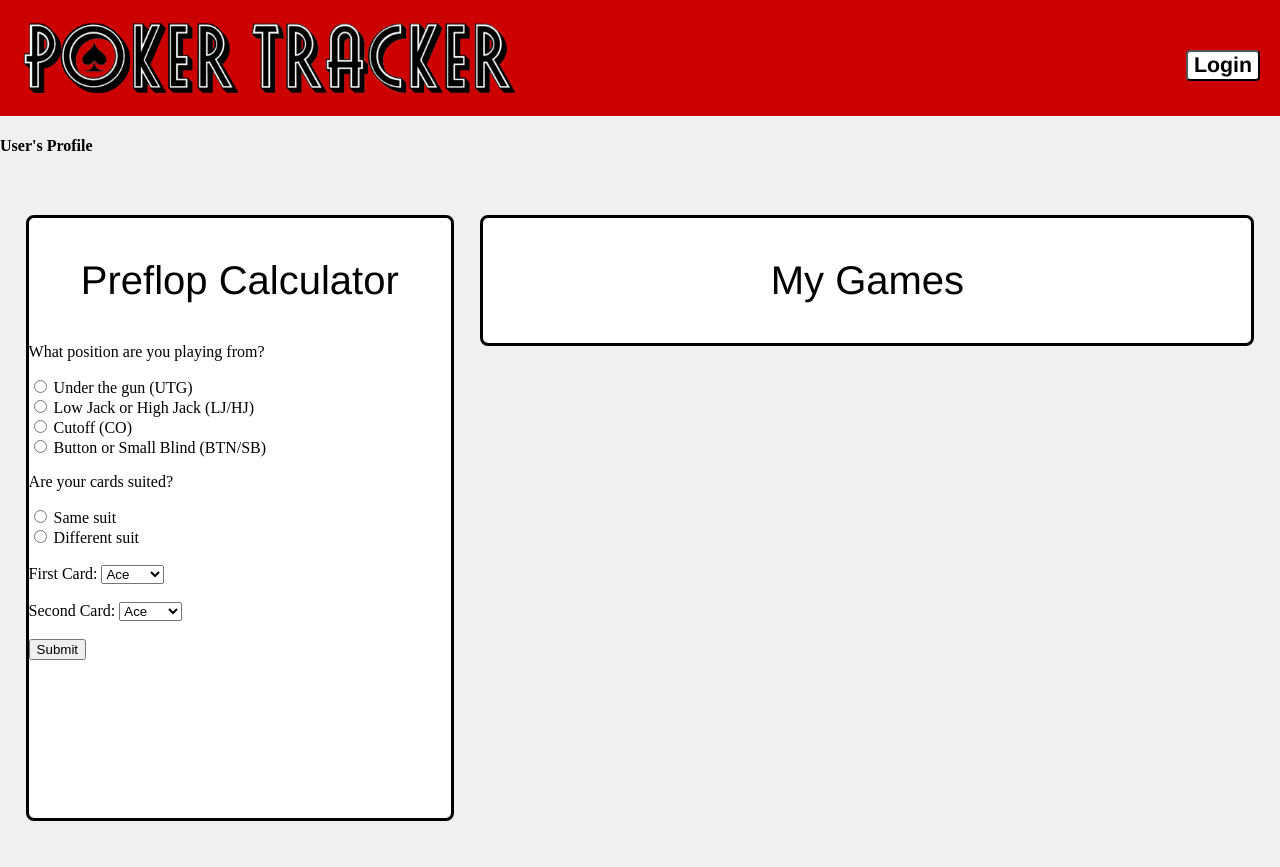
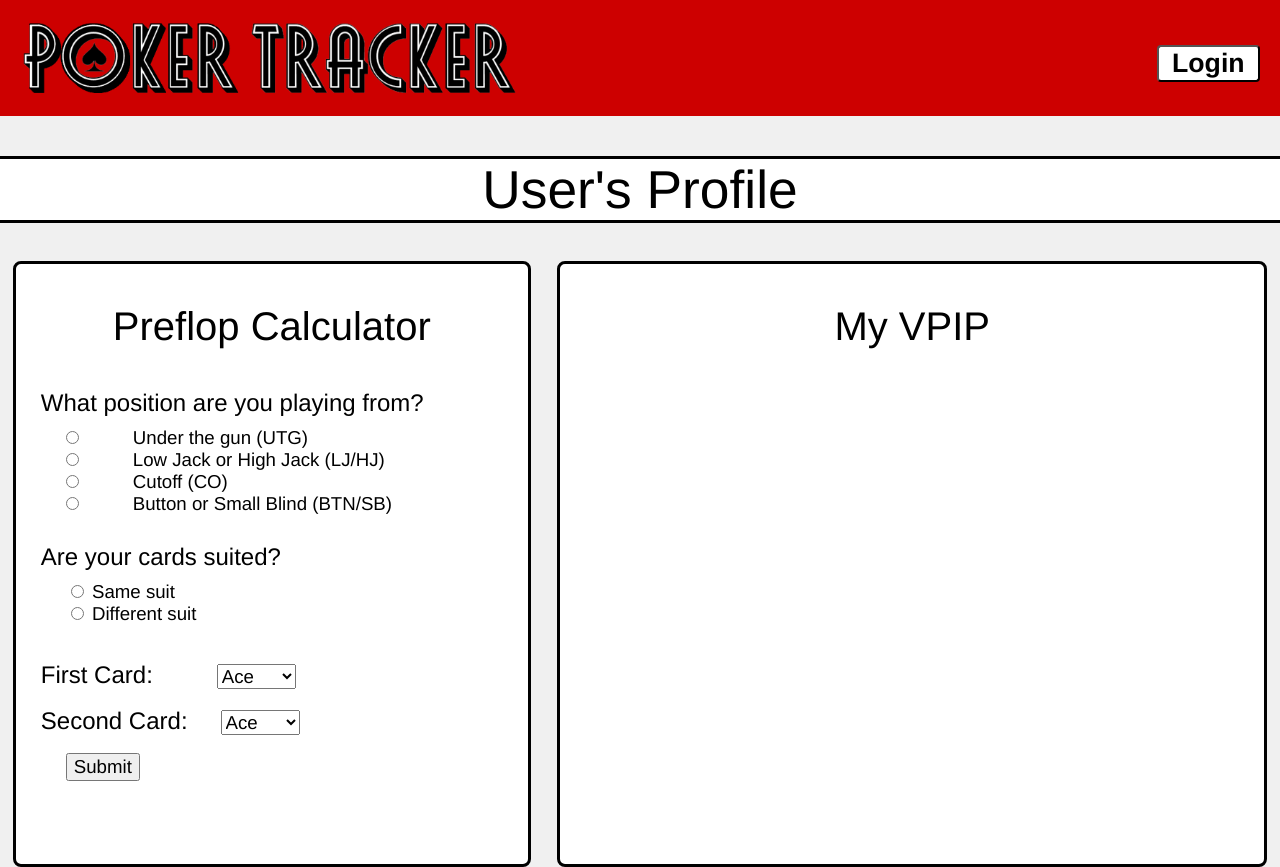
Before and after one commit to EthanSharp512/foundations-capstone, a website: page public/profile.html in a window 1280 px wide. Before the commit the page ends 821 px from the top, so only its background shows below. Drawn offline with Linux system fonts and the light colour scheme.

Commit message:
last commit for tuesday night

```diff
--- a/public/profile.html
+++ b/public/profile.html
@@ -11,7 +11,7 @@
 <body>
     <header class="header">
         <button class="mousepoint" id="loginBtn" onclick="location.href='./login.html'" type="button">
-            Login</button>
+            &nbsp;Login&nbsp;</button>
         <img class="mousepoint" id="logopic" src="/public/images/logopic.png" onclick="location.href='./home.html'" alt="Poker Tracker">
     </header>
 
@@ -24,28 +24,28 @@
 
             <p class="question">What position are you playing from?</p>
 
-            <form>
-                <input type="radio" id="utg" name="position" value="UTG">
-                <label for="utg">Under the gun (UTG)</label><br>
-                <input type="radio" id="hjlj" name="position" value="LJHJ">
-                <label for="hjlj">Low Jack or High Jack (LJ/HJ)</label><br>
-                <input type="radio" id="co" name="position" value="CO">
-                <label for="co">Cutoff (CO)</label><br>
-                <input type="radio" id="btnsb" name="position" value="BTNSB">
-                <label for="btnsb">Button or Small Blind (BTN/SB)</label><br>
-              </form>
+            <form class="preflop">
+                <input class="preflop" type="radio" id="utg" name="position" value="UTG">
+                <label class="preflop" for="utg">Under the gun (UTG)</label><br>
+                <input class="preflop" type="radio" id="hjlj" name="position" value="LJHJ">
+                <label class="preflop" for="hjlj">Low Jack or High Jack (LJ/HJ)</label><br>
+                <input class="preflop" type="radio" id="co" name="position" value="CO">
+                <label class="preflop" for="co">Cutoff (CO)</label><br>
+                <input class="preflop" type="radio" id="btnsb" name="position" value="BTNSB">
+                <label class="preflop" for="btnsb">Button or Small Blind (BTN/SB)</label><br>
+              </form><br>
 
               <p class="question">Are your cards suited?</p>
 
-              <form>
+              <form class="preflop">
                 <input type="radio" id="suited" name="suit" value="True">
                 <label for="suited">Same suit</label><br>
                 <input type="radio" id="offsuit" name="suit" value="False">
                 <label for="offsuit">Different suit</label><br>
-              </form><br>
+              </form><br><br>
 
             <label class="question" for="cardone">First Card:</label>
-            <select name="cardeone" id="cardeone">
+            <select class="preflop" name="cardeone" id="cardeone">
               <option value="13">Ace</option>
               <option value="12">King</option>
               <option value="11">Queen</option>
@@ -62,7 +62,7 @@
             </select><br>
 
             <br><label class="question" for="cartwo">Second Card:</label>
-            <select name="cardeone" id="cardeone">
+            <select class="preflop flopmarginfix" name="cardeone" id="cardeone">
               <option value="13">Ace</option>
               <option value="12">King</option>
               <option value="11">Queen</option>
@@ -78,12 +78,30 @@
               <option value="1">2</option>
             </select><br>
 
-            <br><input type="submit" value="Submit" />
+            <br><input class="preflop" type="submit" value="Submit" />
       </form>
     </div>
 
     <div id="gamescontainer">
-        <h3>My Games</h3>
+        <h3>My VPIP</h3>
+
+
+
+
+
+
+
+
+
+
+
+
+
+
+
+
+
+
 
 
     </div>
--- a/public/styles.css
+++ b/public/styles.css
@@ -172,11 +172,11 @@ body {
 }
 
 #loginBtn {
-    margin-top: 30px;
+    margin-top: 25px;
     float: right;
     background-color: white;
     border-radius: 4px;
-    font-size: 16pt;
+    font-size: 20pt;
     font-family:'Franklin Gothic Medium', 'Arial Narrow', Arial, sans-serif;
     font-weight: bold;
     color: black;
@@ -219,9 +219,9 @@ body {
     background-color: white;
     border-radius: 8px;
     margin-top: 3%;
-    margin-left: 2%;
+    margin-left: 1%;
     float: left;
-    width: 33%;
+    width: 40%;
     height: 600px;
     border: 3px solid rgb(0, 0, 0);
 }
@@ -231,9 +231,9 @@ body {
     border-radius: 8px;
     margin-top: 3%;
     float: right;
-    margin-right: 2%;
-    width: 60%;
-    height: cover;
+    margin-right: 1%;
+    width: 55%;
+    height: 600px;
     border: 3px solid rgb(0, 0, 0);
 }
 
@@ -263,15 +263,23 @@ h3 {
     color: black;
 }
 
-h3 {
+h4 {
     text-align: center;
     display: block;
     margin-left: auto;
     margin-right: auto;
-    font-size: 30pt;
+    margin-bottom: 0px;
+    margin-top: 40px;
+    font-size: 40pt;
     font-weight: 100;
     font-family:'Franklin Gothic Medium', 'Arial Narrow', Arial, sans-serif;
     color: black;
+    border: 3px solid black;
+    border-top-style: solid;
+    border-right-style: none;
+    border-bottom-style: solid;
+    border-left-style: none;
+    background-color: rgb(255, 255, 255);
 }
 
 #description {
@@ -302,3 +310,21 @@ h3 {
 #startBtn:hover {
     transform: scale(1.1);
 }
+
+.preflop {
+    font-size: 14pt;
+    font-family:'Franklin Gothic Medium', 'Arial Narrow', Arial, sans-serif;
+    color: black;
+    margin: 0px 0px 0px 50px;
+}
+
+.flopmarginfix {
+    margin: 0px 0px 0px 19px;
+}
+
+.question {
+    font-size: 18pt;
+    font-family:'Franklin Gothic Medium', 'Arial Narrow', Arial, sans-serif;
+    color: black;
+    margin: 10px 10px 10px 25px;
+}
```
Also changed, not shown: controller.js (added, +26 -0 lines), server.js (+37 -31 lines), public/images/suits.png (added), public/main.js (added).
